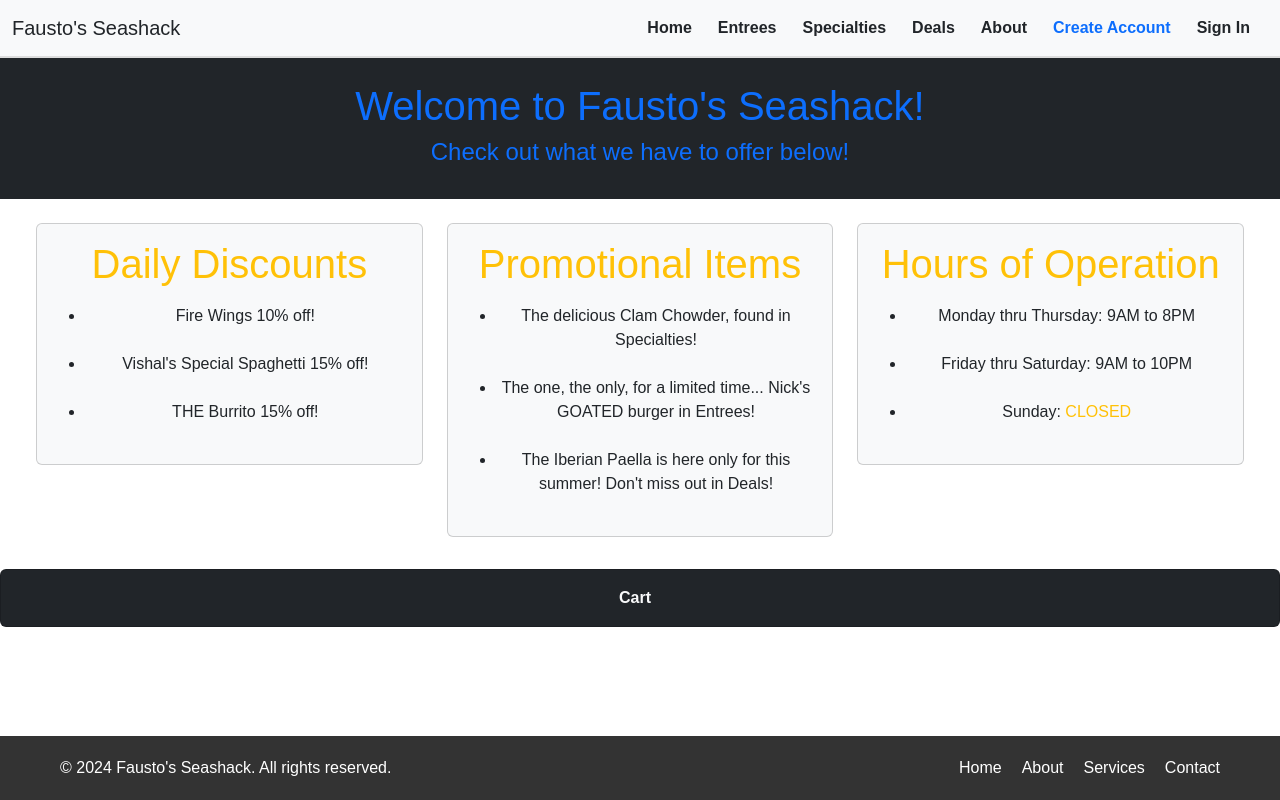
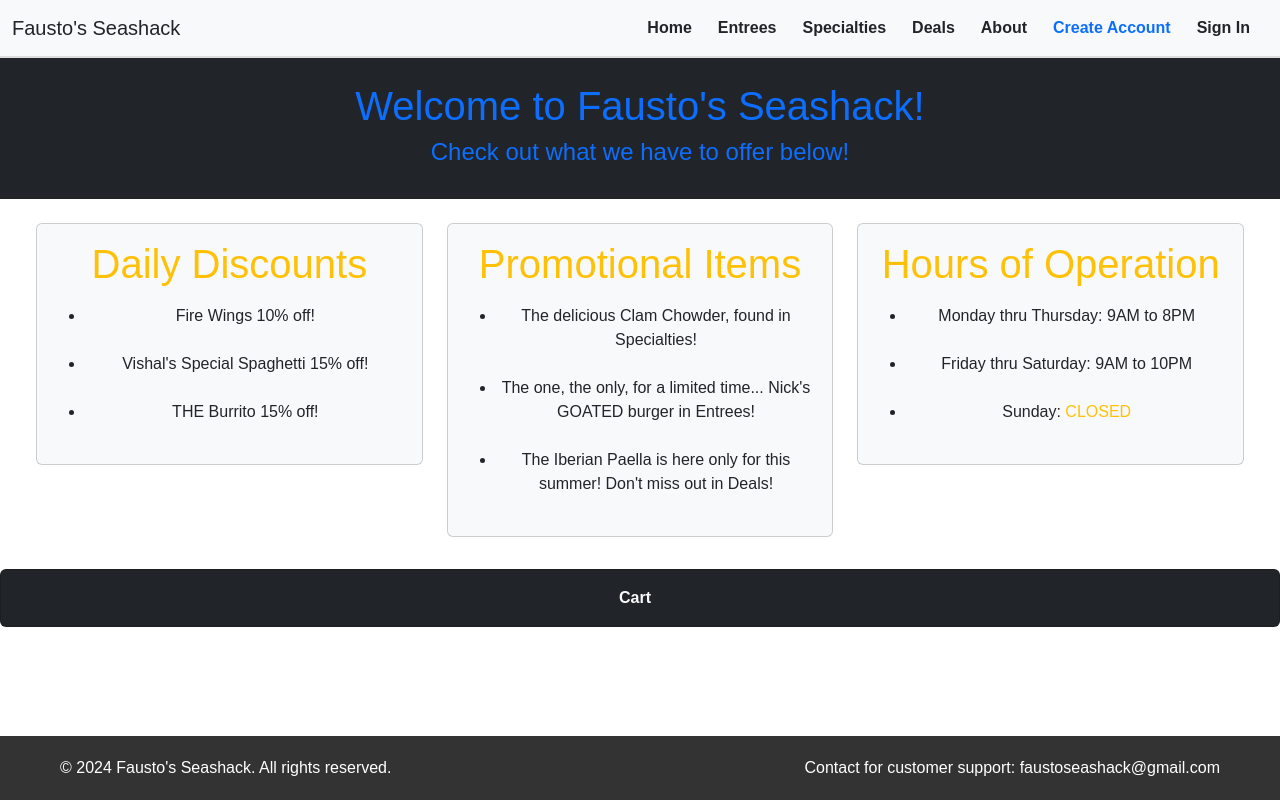
Before and after one commit to Vishal-Kapadia/Faustos-Seashack, a React (Vite) app in the folder 561Project/frontend/: page / in a window 1280 px wide. Built offline with nearby package versions, Linux system fonts and the light colour scheme.

Commit message:
added footer to all pages

```diff
--- a/561Project/frontend/src/components/Footer.jsx
+++ b/561Project/frontend/src/components/Footer.jsx
@@ -7,12 +7,7 @@ const Footer = () => {
       <div className="container">
         <div className="footer-content">
           <p>&copy; 2024 Fausto's Seashack. All rights reserved.</p>
-          <ul className="footer-links">
-            <li><a href="#">Home</a></li>
-            <li><a href="#">About</a></li>
-            <li><a href="#">Services</a></li>
-            <li><a href="#">Contact</a></li>
-          </ul>
+          <p>Contact for customer support: faustoseashack@gmail.com</p>
         </div>
       </div>
     </footer>
--- a/561Project/frontend/src/pages/About.jsx
+++ b/561Project/frontend/src/pages/About.jsx
@@ -3,6 +3,7 @@ import NavBarGo from '../components/Navbar';
 import AboutUs from '../components/AboutUs';
 import OurValues from '../components/OurValues';
 import AddToCart from '../components/AddToCart.jsx';
+import Footer from '../components/Footer';
 
 const About = () => {
   return (
@@ -11,6 +12,7 @@ const About = () => {
       <AboutUs />
       <OurValues />
       <AddToCart />
+      <Footer/>
     </div>
   );
 };
--- a/561Project/frontend/src/pages/Deals.jsx
+++ b/561Project/frontend/src/pages/Deals.jsx
@@ -2,6 +2,7 @@ import React, { useState, useEffect } from 'react';
 import 'bootstrap/dist/css/bootstrap.min.css'; // Import Bootstrap CSS
 import NavBarGo from '../components/Navbar';
 import AddToCart from '../components/AddToCart';
+import Footer from '../components/Footer';
 
 const DealsPage = () => {
     const [dealsItems, setDealsItems] = useState([]);
@@ -35,6 +36,7 @@ const DealsPage = () => {
 
     return (
         <div>
+            <Footer/>
             <NavBarGo />
             <div className="container">
                 <div className="bg-dark text-primary p-4 text-center"> {/* Added Bootstrap classes for styling */}
--- a/561Project/frontend/src/pages/Entrees.jsx
+++ b/561Project/frontend/src/pages/Entrees.jsx
@@ -3,6 +3,7 @@ import NavbarGo from '../components/Navbar'
 import EntreesSection from '../components/Entrees'
 import EntreesBoxes from '../components/Boxes'
 import AddToCart from '../components/AddToCart'
+import Footer from '../components/Footer';
 
 //import Note from "../components/Note"
 
@@ -16,6 +17,7 @@ function Entrees() {
       <EntreesSection/>
       <EntreesBoxes/>
       <AddToCart />
+      <Footer/>
     </div>
   );
 }
--- a/561Project/frontend/src/pages/Specialties.jsx
+++ b/561Project/frontend/src/pages/Specialties.jsx
@@ -5,6 +5,7 @@ import NavbarGo from '../components/Navbar';
 import axios from 'axios';
 import MyCart from './MyCart';
 import AddToCart from '../components/AddToCart';
+import Footer from '../components/Footer';
 
 const FaustosSeashack = () => {
   const [specialItems, setSpecialItems] = useState([]);
@@ -44,6 +45,7 @@ const FaustosSeashack = () => {
 
   return (
     <>
+      <Footer />
       <NavbarGo />
       <section className="bg-dark text-primary p-4 text-center">
         <Container>
```
